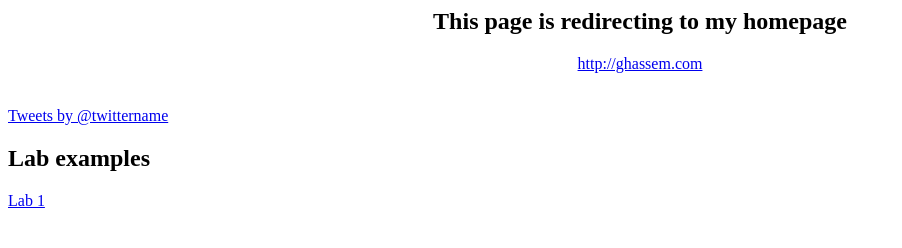
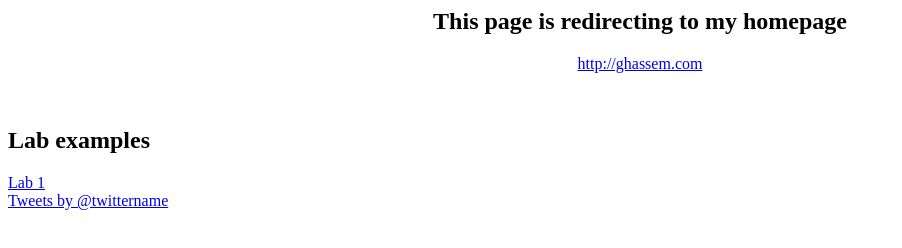
Before and after one commit to tofighi/tofighi.github.io, a plain HTML site: page index.html in a window 1280 px wide. Shown: the whole page, without its empty margins (0-902 px from the left). Drawn offline with Linux system fonts and the light colour scheme.

Commit message:
Update index.html

```diff
--- a/index.html
+++ b/index.html
@@ -4,22 +4,27 @@
 
 </script>
 </head>
-<body onLoad="setTimeout('delayer()', 5000)">
+<body>
 <center>
 <h2>This page is redirecting to my homepage</h2>
 <p><a href="http://ghassem.com">http://ghassem.com</a></p>
 </center>
 
 <br/>
+
+<h2>Lab examples</h2>
+
+<a href="lab1">Lab 1</a>
+<br/>
+
 <a class="twitter-timeline"
       href="https://twitter.com/tofighi"
       data-tweet-limit="5">
 Tweets by @twittername</a>
-<script async src="//platform.twitter.com/widgets.js" charset="utf-8"></script>
 
-<h2>Lab examples</h2>
+<script async src="//platform.twitter.com/widgets.js" charset="utf-8">
+</script>
 
-<a href="lab1"> Lab 1 </a>
 
 </body>
 </html>
```
